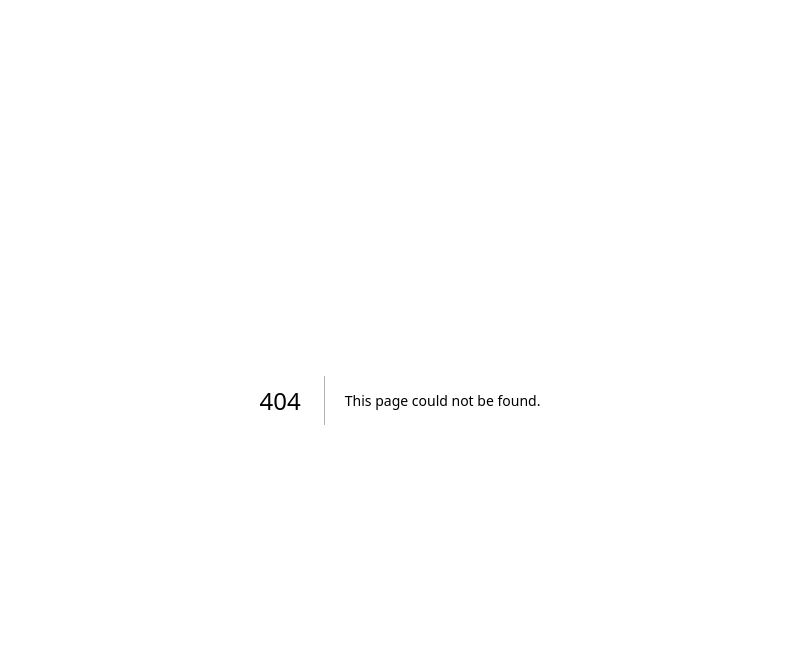
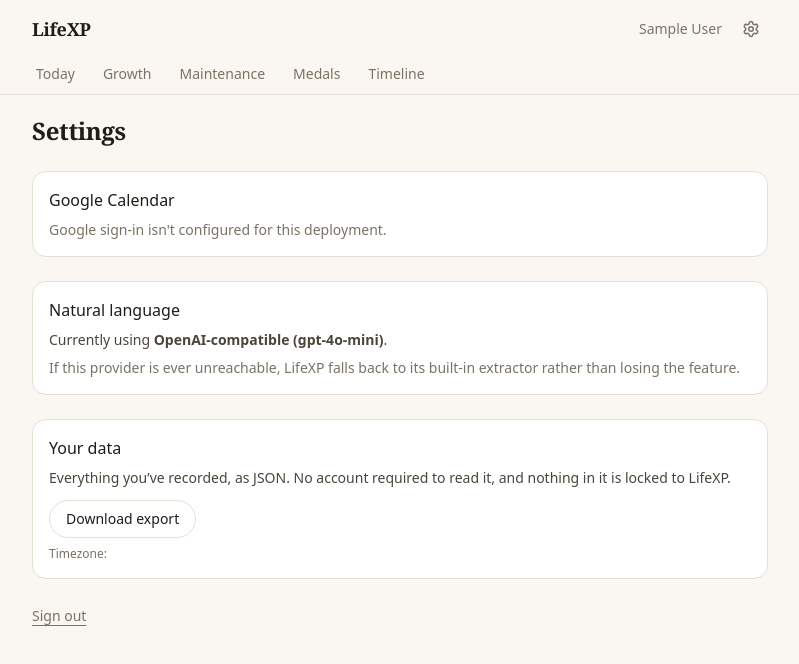
Before and after one commit to jonathan-simpson-it/lifexp, a Next.js app: page /settings in a window 1280 px wide. Before the commit this address had no page. Shown: the top 664 px of the page, without its empty margins (240-1039 px from the left). Built offline with nearby package versions, Linux system fonts and the light colour scheme; no server answers; the database is empty; sample sign-in values are in the browser's storage.

Commit message:
Add the settings page

```diff
--- /dev/null
+++ b/src/app/(app)/settings/page.tsx
@@ -0,0 +1,156 @@
+import { requireUserId } from "@/lib/auth";
+import { db } from "@/lib/db";
+import { getCalendarStatus } from "@/lib/google/calendar";
+import { resolveProvider } from "@/lib/ai/provider";
+import {
+  backfillCalendar,
+  connectCalendar,
+  disconnectCalendar,
+  signOutAction,
+} from "@/app/actions/calendar";
+
+export const metadata = { title: "Settings · LifeXP" };
+
+export default async function SettingsPage() {
+  const userId = await requireUserId();
+
+  const [calendar, user, pendingSync] = await Promise.all([
+    getCalendarStatus(userId),
+    db.user.findUnique({
+      where: { id: userId },
+      select: { email: true, timezone: true },
+    }),
+    db.experience.count({ where: { userId, googleEventId: null } }),
+  ]);
+
+  // Reads env only; no key material reaches the page.
+  const provider = resolveProvider();
+
+  return (
+    <div className="space-y-6">
+      <header>
+        <h1 className="display text-2xl font-semibold">Settings</h1>
+        <p className="mt-1 text-ink-soft">{user?.email}</p>
+      </header>
+
+      <section aria-labelledby="calendar-heading" className="card p-4">
+        <h2 id="calendar-heading" className="font-medium">
+          Google Calendar
+        </h2>
+
+        {calendar.state === "unavailable" && (
+          <p className="mt-2 text-sm text-muted">{calendar.reason}</p>
+        )}
+
+        {calendar.state === "not-connected" && (
+          <>
+            <p className="mt-2 text-sm text-ink-soft">
+              LifeXP can mirror what you record into a calendar called{" "}
+              <strong>LifeXP</strong>, created just for this. Your existing
+              calendars stay untouched — the permission LifeXP asks for only
+              covers calendars it made itself, so it cannot read them.
+            </p>
+            <form action={connectCalendar} className="mt-3">
+              <button
+                type="submit"
+                className="rounded-full bg-ink px-4 py-2 text-sm font-medium text-paper"
+              >
+                Connect calendar
+              </button>
+            </form>
+          </>
+        )}
+
+        {calendar.state === "connected" && (
+          <>
+            <p className="mt-2 text-sm text-ink-soft">
+              Connected. New experiences appear in your <strong>LifeXP</strong>{" "}
+              calendar automatically.
+            </p>
+
+            {calendar.error && (
+              <p className="mt-2 rounded-lg border border-line bg-paper px-3 py-2 text-sm text-muted">
+                {calendar.error}
+              </p>
+            )}
+
+            <div className="mt-3 flex flex-wrap gap-2">
+              {pendingSync > 0 && (
+                <form action={backfillCalendar}>
+                  <button
+                    type="submit"
+                    className="rounded-full border border-line px-4 py-2 text-sm hover:bg-line/50"
+                  >
+                    Add {pendingSync > 100 ? "the next 100" : `${pendingSync}`} older{" "}
+                    {pendingSync === 1 ? "experience" : "experiences"}
+                  </button>
+                </form>
+              )}
+              <form action={disconnectCalendar}>
+                <button
+                  type="submit"
+                  className="rounded-full border border-line px-4 py-2 text-sm text-muted hover:bg-line/50"
+                >
+                  Stop syncing
+                </button>
+              </form>
+            </div>
+
+            <p className="mt-2 text-xs text-muted">
+              Stopping keeps everything already in your calendar. It&rsquo;s your
+              record — deleting it is your call, from Google Calendar.
+            </p>
+          </>
+        )}
+      </section>
+
+      <section aria-labelledby="ai-heading" className="card p-4">
+        <h2 id="ai-heading" className="font-medium">
+          Natural language
+        </h2>
+        <p className="mt-2 text-sm text-ink-soft">
+          Currently using <strong>{provider.name}</strong>.
+        </p>
+        {provider.isLocal ? (
+          <p className="mt-2 text-sm text-muted">
+            This runs on your own server with no API key and no network calls. It
+            handles durations, dates and skills you already track. Set{" "}
+            <code>AI_PROVIDER</code> and <code>AI_API_KEY</code> for a model that
+            reads messier sentences.
+          </p>
+        ) : (
+          <p className="mt-2 text-sm text-muted">
+            If this provider is ever unreachable, LifeXP falls back to its
+            built-in extractor rather than losing the feature.
+          </p>
+        )}
+      </section>
+
+      <section aria-labelledby="data-heading" className="card p-4">
+        <h2 id="data-heading" className="font-medium">
+          Your data
+        </h2>
+        <p className="mt-2 text-sm text-ink-soft">
+          Everything you&rsquo;ve recorded, as JSON. No account required to read
+          it, and nothing in it is locked to LifeXP.
+        </p>
+        <a
+          href="/api/export"
+          className="mt-3 inline-block rounded-full border border-line px-4 py-2 text-sm hover:bg-line/50"
+        >
+          Download export
+        </a>
+        <p className="mt-2 text-xs text-muted">Timezone: {user?.timezone}</p>
+      </section>
+
+      <form action={signOutAction}>
+        <button
+          type="submit"
+          className="text-sm text-muted underline underline-offset-4 hover:text-ink"
+        >
+          Sign out
+        </button>
+      </form>
+    </div>
+  );
+}
```
